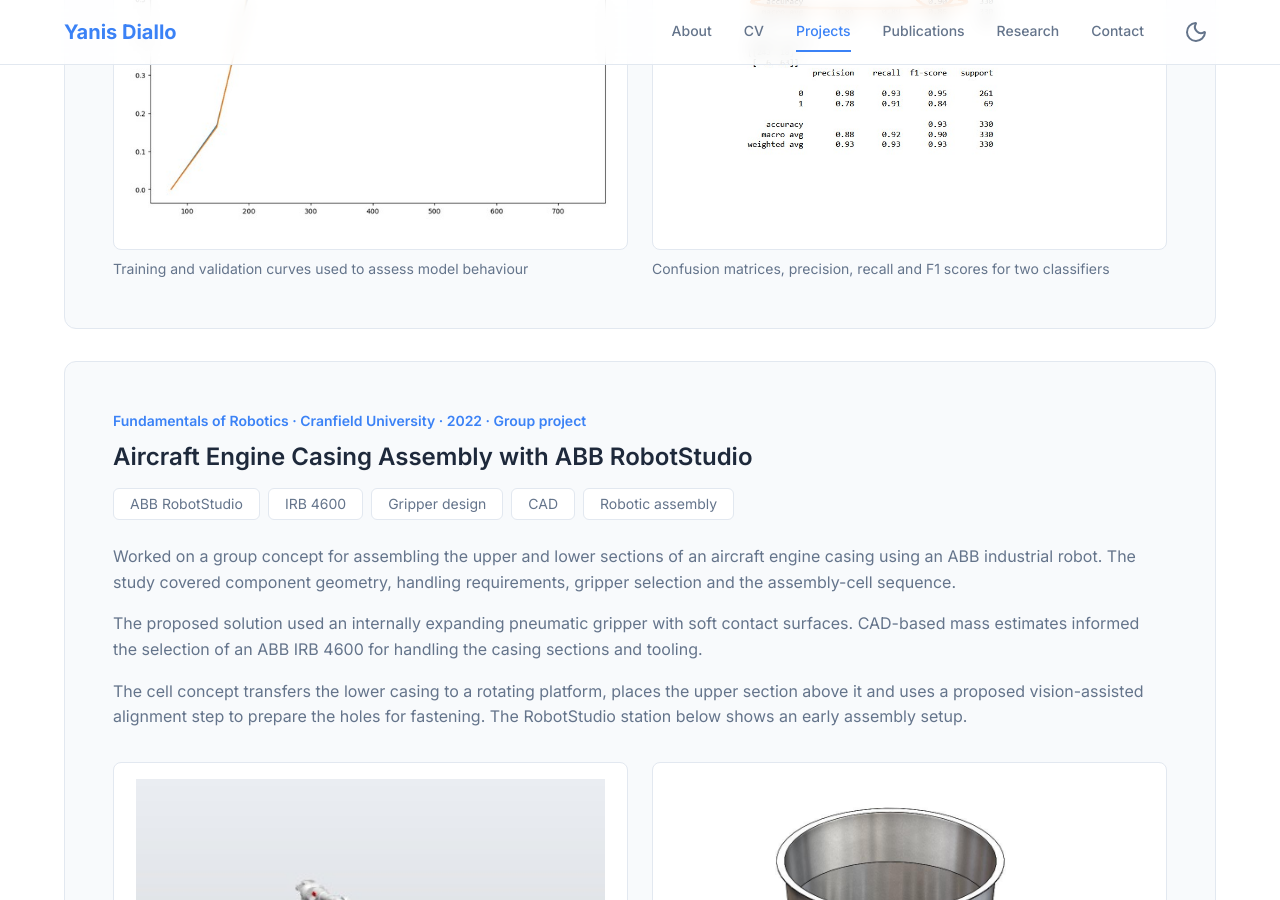
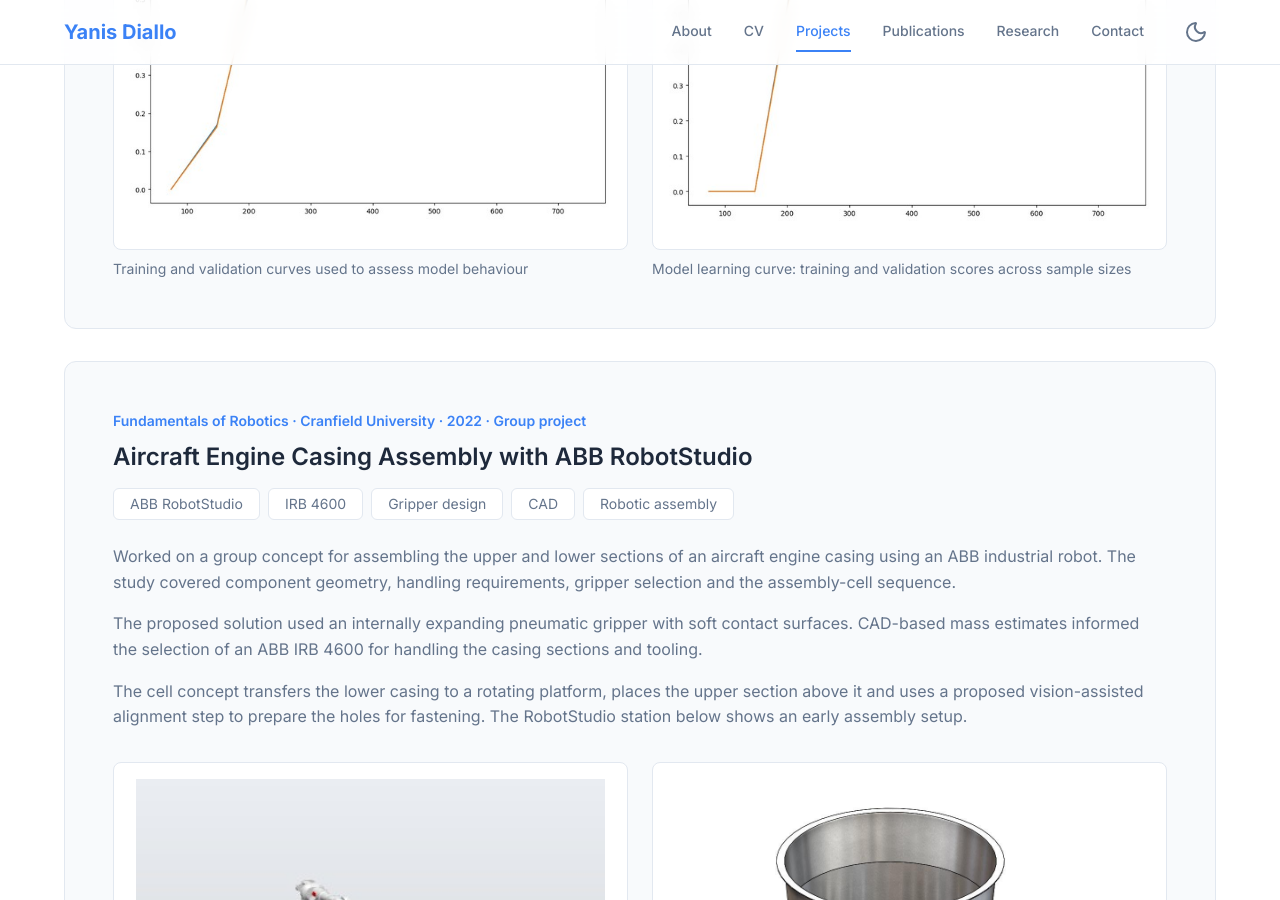
Before and after one commit to yanisdiallo/yanisdiallo.github.io, a Jekyll site: the page built from projects.md, in a window 1280 px wide and 900 px high, scrolled down 4639 px. Built offline with Jekyll 4.4.1, drawn with Linux system fonts in a browser that asks for light colours.

Commit message:
Replace failure classification tables with a model learning curve

```diff
--- a/projects.md
+++ b/projects.md
@@ -145,10 +145,10 @@ permalink: /projects/
                 <figcaption>Training and validation curves used to assess model behaviour</figcaption>
             </figure>
             <figure class="project-figure">
-                <a class="project-image-link" href="{{ '/assets/images/projects/robot-failure-classification-results.jpg' | relative_url }}" target="_blank" rel="noopener noreferrer" aria-label="View Confusion matrices, precision, recall and F1 scores for two classifiers at full size (opens in a new tab)">
-                    <img src="{{ '/assets/images/projects/robot-failure-classification-results.jpg' | relative_url }}" alt="Decision tree and random forest confusion matrices and classification reports" width="889" height="534" loading="lazy" decoding="async">
+                <a class="project-image-link" href="{{ '/assets/images/projects/robot-failure-model-validation.jpg' | relative_url }}" target="_blank" rel="noopener noreferrer" aria-label="View Model learning curve: training and validation scores across sample sizes at full size (opens in a new tab)">
+                    <img src="{{ '/assets/images/projects/robot-failure-model-validation.jpg' | relative_url }}" alt="Training and validation scores across increasing sample sizes for robot failure classification" width="633" height="432" loading="lazy" decoding="async">
                 </a>
-                <figcaption>Confusion matrices, precision, recall and F1 scores for two classifiers</figcaption>
+                <figcaption>Model learning curve: training and validation scores across sample sizes</figcaption>
             </figure>
         </div>
     </article>
```
Also changed, not shown: assets/images/projects/robot-failure-model-validation.jpg (added).
